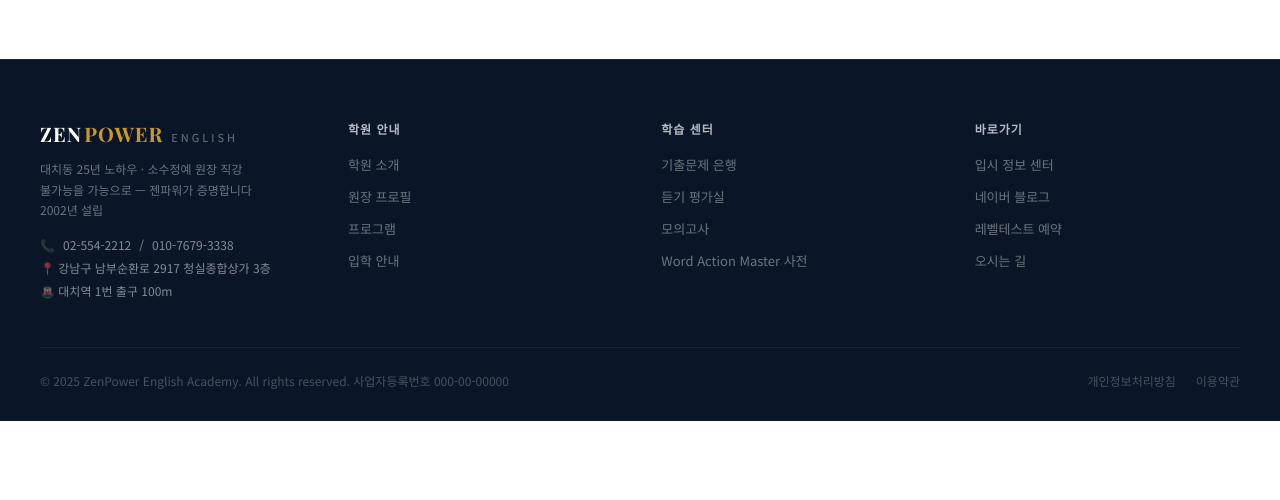
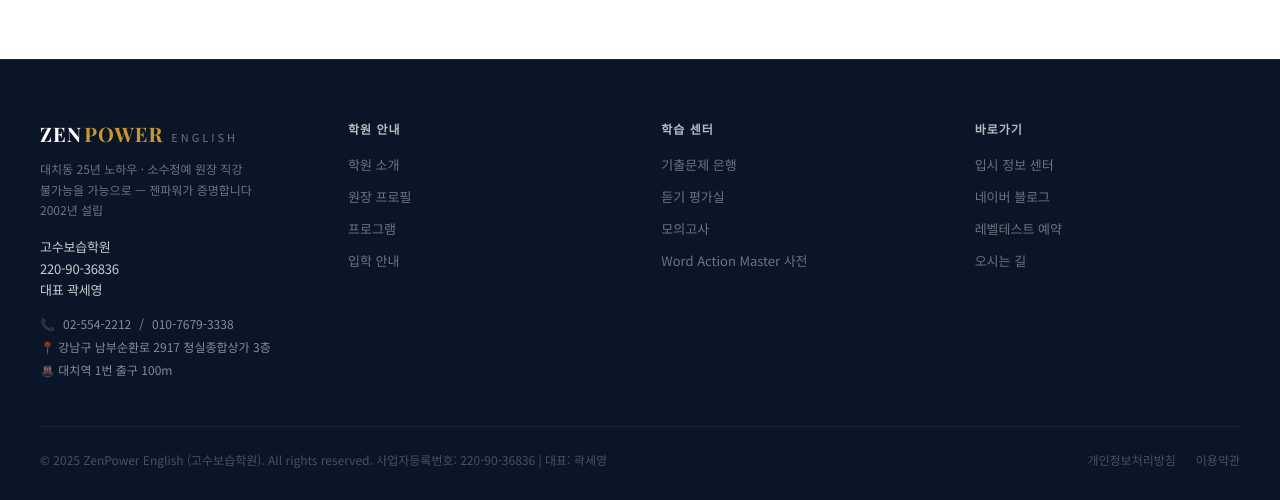
Before and after one commit to zenpower0708-sys/4th-english-home, a plain HTML site: page index.html in a window 1280 px wide. Shown: the part 8027-8527 px from the top of the page. Before the commit the page ends 8448 px from the top, so only its background shows below. Drawn offline with nearby package versions, Linux system fonts and the light colour scheme; a web font is replaced by a local one.

Commit message:
feat: add academy business info to footer

```diff
--- a/index.html
+++ b/index.html
@@ -1694,7 +1694,12 @@ footer {
         <span class="logo-eng">English</span>
       </div>
       <div class="footer-tagline">대치동 25년 노하우 · 소수정예 원장 직강<br>불가능을 가능으로 — 젠파워가 증명합니다<br>2002년 설립</div>
-      <div class="footer-contact">
+      <div class="footer-academy-info" style="margin-top: 12px; font-size: 13px; color: rgba(255,255,255,0.78); line-height: 1.65; letter-spacing: -0.2px;">
+        고수보습학원<br>
+        220-90-36836<br>
+        대표 곽세영
+      </div>
+      <div class="footer-contact" style="margin-top: 14px;">
         <div class="footer-contact-item">📞 <a href="tel:02-554-2212" style="color:inherit;text-decoration:none">02-554-2212</a> / <a href="tel:010-7679-3338" style="color:inherit;text-decoration:none">010-7679-3338</a></div>
         <div class="footer-contact-item">📍 강남구 남부순환로 2917 청실종합상가 3층</div>
         <div class="footer-contact-item">🚇 대치역 1번 출구 100m</div>
@@ -1730,7 +1735,7 @@ footer {
   </div>
   <hr class="footer-divider">
   <div class="footer-bottom">
-    <div class="footer-copy">© 2025 ZenPower English Academy. All rights reserved. 사업자등록번호 000-00-00000</div>
+    <div class="footer-copy">© 2025 ZenPower English (고수보습학원). All rights reserved. 사업자등록번호: 220-90-36836 | 대표: 곽세영</div>
     <div class="footer-bottom-links">
       <a href="#">개인정보처리방침</a>
       <a href="#">이용약관</a>
```
